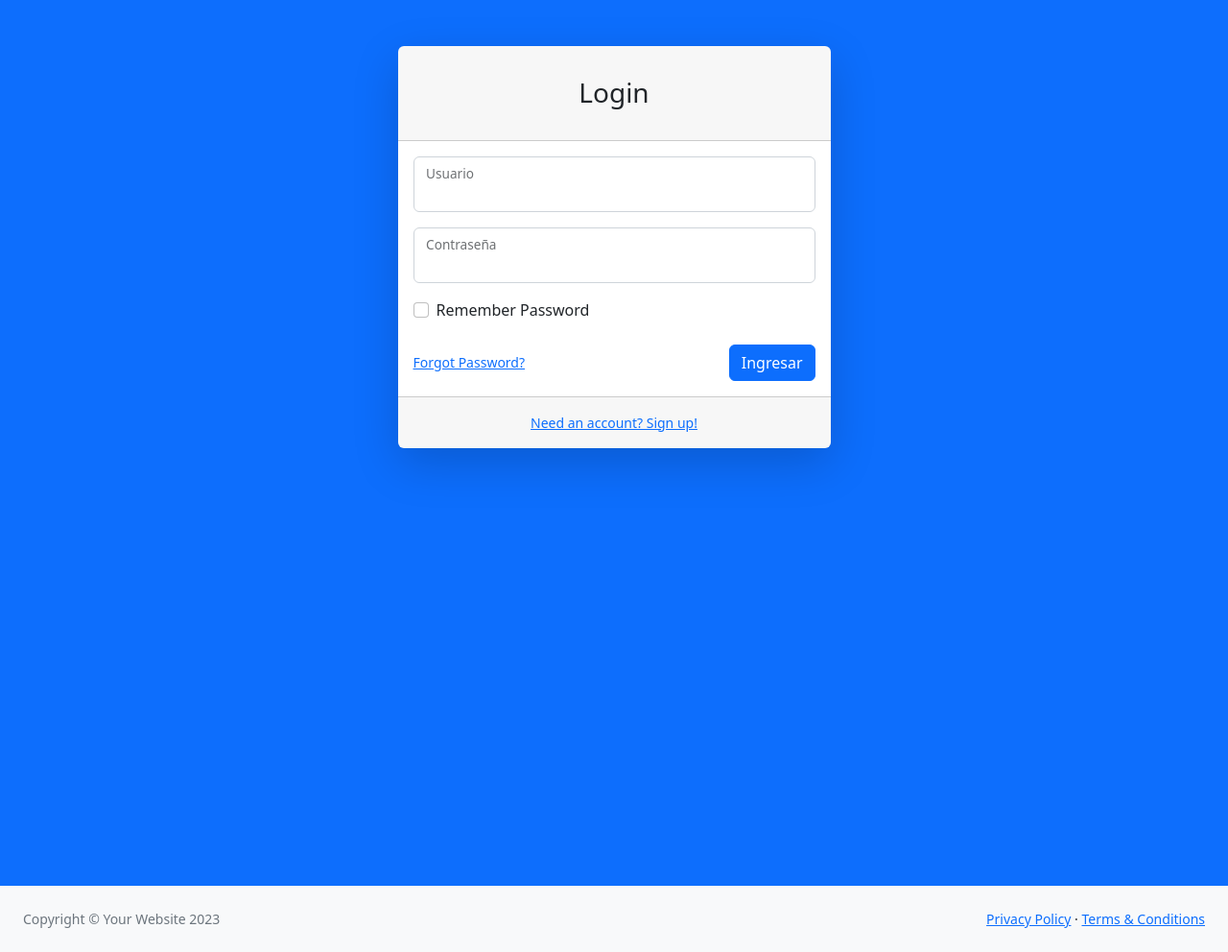
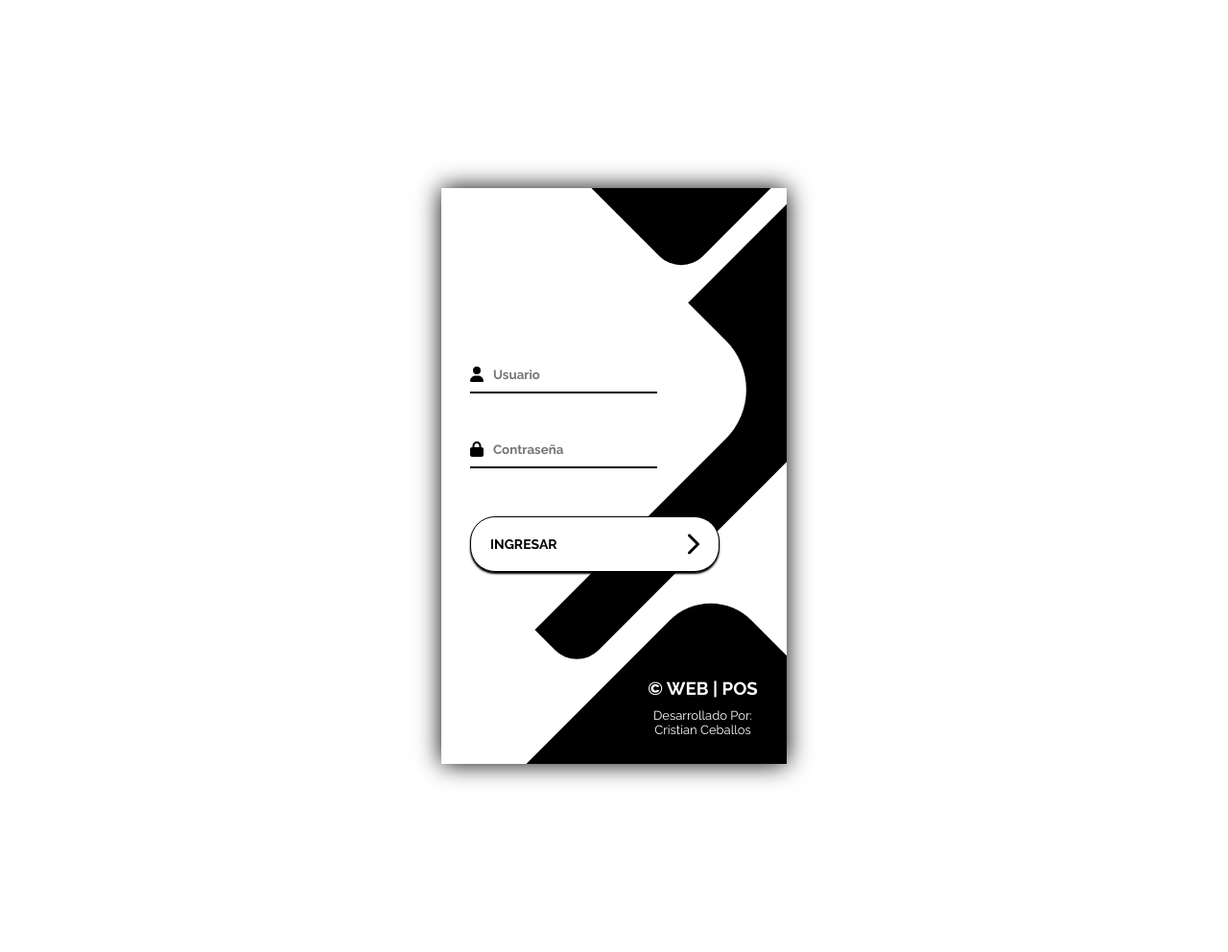
Before and after one commit to ceballos25/web-pos, a PHP site: page / in a window 1280 px wide. Shown: the whole page at 96% size. Run offline with PHP 8.4, Linux system fonts and the light colour scheme; some libraries are stand-ins or nearby versions.

Commit message:
finalizando login - Color Boton Swal.fire

```diff
--- a/crearCliente.php
+++ b/crearCliente.php
@@ -22,7 +22,8 @@ if ($_POST) {
             title: "¡Cliente Creado!",
             text: "El cliente se creó correctamente",
             icon: "success",
-            confirmButtonText: "Volver"
+            confirmButtonText: "Volver",
+            confirmButtonColor: "#000"
         }).then(function() {
             window.location.href = "clientes.php";});
     </script>';
@@ -32,7 +33,8 @@ if ($_POST) {
             title: "¡Ups...!",
             text: "Algo salió mal",
             icon: "error",
-            confirmButtonText: "Volver a intentar"
+            confirmButtonText: "Volver a intentar",
+            confirmButtonColor: "#000"
         }).then(function() {
             window.location.href = "clientes.php";});
     </script>';
--- a/crearProducto.php
+++ b/crearProducto.php
@@ -19,7 +19,8 @@ if ($_POST) {
             title: "¡Producto Creado!",
             text: "Producto Creado Correctamente",
             icon: "success",
-            confirmButtonText: "Volver"
+            confirmButtonText: "Volver",
+            confirmButtonColor: "#000"
         }).then(function() {
             window.location.href = "productos.php";});
     </script>';
@@ -29,7 +30,8 @@ if ($_POST) {
             title: "¡Ups...!",
             text: "Algo salió mal",
             icon: "error",
-            confirmButtonText: "Volver a intentar"
+            confirmButtonText: "Volver a intentar",
+            confirmButtonColor: "#000"
         }).then(function() {
             window.location.href = "productos.php";});
     </script>';
--- /dev/null
+++ b/css/login.css
@@ -0,0 +1,214 @@
+@import url('https://fonts.googleapis.com/css?family=Raleway:400,700');
+
+* {
+	box-sizing: border-box;
+	margin: 0;
+	padding: 0;
+	font-family: Raleway, sans-serif;
+}
+
+.prueba{
+	overflow: hidden !important;
+}
+.container {
+	display: flex;
+	align-items: center;
+	justify-content: center;
+	min-height: 100vh;
+	overflow: hidden;
+}
+
+.screen {
+	background: linear-gradient(90deg, #000000, #7C78B8);
+	position: relative;
+	height: 600px;
+	width: 360px;
+	box-shadow: 0px 0px 24px #000000;
+}
+
+.screen__content {
+	z-index: 1;
+	position: relative;
+	height: 100%;
+}
+
+.screen__background {
+	position: absolute;
+	top: 0;
+	left: 0;
+	right: 0;
+	bottom: 0;
+	z-index: 0;
+	-webkit-clip-path: inset(0 0 0 0);
+	clip-path: inset(0 0 0 0);
+	background-color: #fff;
+}
+
+.screen__background__shape {
+	transform: rotate(45deg);
+	position: absolute;
+}
+
+.screen__background__shape1 {
+	height: 520px;
+	width: 520px;
+	background: #FFF;
+	top: -50px;
+	right: 120px;
+	border-radius: 0 72px 0 0;
+}
+
+.screen__background__shape2 {
+	height: 220px;
+	width: 220px;
+	background: #000000;
+	top: -172px;
+	right: 0;
+	border-radius: 32px;
+}
+
+.screen__background__shape3 {
+	height: 540px;
+	width: 190px;
+	background: linear-gradient(270deg, #000000, #000000);
+	top: -24px;
+	right: 0;
+	border-radius: 32px;
+}
+
+.screen__background__shape4 {
+	height: 400px;
+	width: 200px;
+	background: #000000;
+	top: 420px;
+	right: 50px;
+	border-radius: 60px;
+}
+
+.login {
+	width: 320px;
+	padding: 30px;
+	padding-top: 156px;
+}
+
+.login__field {
+	padding: 20px 0px;
+	position: relative;
+}
+
+.login__icon {
+	position: absolute;
+	top: 30px;
+	color: #000000;
+}
+
+.login__input {
+	border: none;
+	border-bottom: 2px solid #000000;
+	background: none;
+	padding: 10px;
+	padding-left: 24px;
+	font-weight: 700;
+	width: 75%;
+	transition: .2s;
+}
+
+.login__input:active,
+.login__input:focus,
+.login__input:hover {
+	outline: none;
+	border-bottom-color: #000000;
+}
+
+.login__submit {
+	background: #fff;
+	font-size: 14px;
+	margin-top: 30px;
+	padding: 16px 20px;
+	border-radius: 26px;
+	border: 1px solid #000000;
+	text-transform: uppercase;
+	font-weight: 700;
+	display: flex;
+	align-items: center;
+	width: 100%;
+	color: #000000;
+	box-shadow: 0px 2px 2px #000000;
+	cursor: pointer;
+	transition: .2s;
+}
+
+.login__submit:active,
+.login__submit:focus,
+.login__submit:hover {
+	border-color: #000000;
+	outline: none;
+}
+
+.button__icon {
+	font-size: 24px;
+	margin-left: auto;
+	color: #7875B5;
+}
+
+.social-login {
+	position: absolute;
+	height: 90px;
+	width: 175px;
+	text-align: center;
+	bottom: 0px;
+	right: 0px;
+	color: #fff;
+}
+
+.developer{
+	font-size: 13px;
+	margin-top: 10px;
+}
+
+.social-icons {
+	display: flex;
+	align-items: center;
+	justify-content: center;
+}
+
+.link-ceballos {
+	color: white;
+	text-decoration: none;
+	position: relative;
+	transition: color 0.3s ease, transform 0.3s ease;
+  }
+
+  .link-ceballos::after {
+	content: '';
+	position: absolute;
+	width: 100%;
+	height: 1px;
+	bottom: 0;
+	left: 0;
+	background-color: #ffffff; /* Cambia este color a tu preferencia */
+	transform: scaleX(0);
+	transform-origin: bottom right;
+	transition: transform 0.3s ease;
+  }
+
+  .link-ceballos:hover {
+	color: #ffffff; /* Cambia este color a tu preferencia */
+  }
+
+  .link-ceballos:hover::after {
+	transform: scaleX(1);
+	transform-origin: bottom left;
+  }
+
+
+.social-login__icon {
+	padding: 20px 10px;
+	color: #fff;
+	text-decoration: none;
+	text-shadow: 0px 0px 8px #000000;
+}
+
+.social-login__icon:hover {
+	transform: scale(1.5);
+}
--- a/editarCliente.php
+++ b/editarCliente.php
@@ -27,7 +27,8 @@ if ($_SERVER["REQUEST_METHOD"] == "POST") {
                 title: "Datos actualizados!",
                 text: "Los datos se actualizaron correctamente",
                 icon: "success",
-                confirmButtonText: "Volver"
+                confirmButtonText: "Volver",
+                confirmButtonColor: "#000"
             }).then(function() {
                 window.location.href = "clientes.php";
             });
@@ -38,7 +39,8 @@ if ($_SERVER["REQUEST_METHOD"] == "POST") {
                 title: "¡Ups...!",
                 text: "Algo salió mal",
                 icon: "error",
-                confirmButtonText: "Volver a intentar"
+                confirmButtonText: "Volver a intentar",
+                confirmButtonColor: "#000"
             }).then(function() {
                 window.location.href = "clientes.php";
             });
--- a/editarProducto.php
+++ b/editarProducto.php
@@ -24,7 +24,8 @@ if ($_SERVER["REQUEST_METHOD"] == "POST") {
                 title: "Datos actualizados!",
                 text: "Los datos se actualizaron correctamente",
                 icon: "success",
-                confirmButtonText: "Volver"
+                confirmButtonText: "Volver",
+                confirmButtonColor: "#000"
             }).then(function() {
                 window.location.href = "productos.php";
             });
@@ -35,7 +36,8 @@ if ($_SERVER["REQUEST_METHOD"] == "POST") {
                 title: "¡Ups...!",
                 text: "Algo salió mal",
                 icon: "error",
-                confirmButtonText: "Volver a intentar"
+                confirmButtonText: "Volver a intentar",
+                confirmButtonColor: "#000"
             }).then(function() {
                 window.location.href = "productos.php";
             });
--- a/eliminarCliente.php
+++ b/eliminarCliente.php
@@ -14,7 +14,8 @@ if ($_SERVER["REQUEST_METHOD"] == "GET") {
             Swal.fire({
                 title: "¡Cliente eliminimado!",
                 icon: "success",
-                confirmButtonText: "Volver"
+                confirmButtonText: "Volver",
+                confirmButtonColor: "#000"
             }).then(function() {
                 window.location.href = "clientes.php";
             });
--- a/eliminarProducto.php
+++ b/eliminarProducto.php
@@ -14,7 +14,8 @@ if ($_SERVER["REQUEST_METHOD"] == "GET") {
             Swal.fire({
                 title: "Producto eliminimado!",
                 icon: "success",
-                confirmButtonText: "Volver"
+                confirmButtonText: "Volver",
+                confirmButtonColor: "#000"
             }).then(function() {
                 window.location.href = "productos.php";
             });
--- a/index.php
+++ b/index.php
@@ -1,3 +1,6 @@
+<body>
+<script src="https://cdn.jsdelivr.net/npm/sweetalert2@11"></script>
+</body>
 <?php
     require "conexion.php";
     session_start();
@@ -25,81 +28,73 @@
                 header("Location: principal.php");
 
             }else {
-                echo "Contraseña no coincide";
+                echo '<script>
+                Swal.fire({
+                    icon: "error",
+                    title: "Algo salió mal...",
+                    text: "Verifique usuario y/o contraseña",
+                    confirmButtonColor: "#000"
+                  });
+                </script>';
             }
 
         }else{
-            echo "No existe usuario";
+            echo '<script>
+            Swal.fire({
+                icon: "error",
+                title: "Algo salió mal...",
+                text: "El usuario no existe",
+                confirmButtonColor: "#000"
+              })
+            </script>';
         }
     }
 
 ?>
     <!DOCTYPE html>
     <html lang="es">
+
     <head>
         <meta charset="utf-8" />
         <meta http-equiv="X-UA-Compatible" content="IE=edge" />
         <meta name="viewport" content="width=device-width, initial-scale=1, shrink-to-fit=no" />
         <meta name="description" content="" />
         <meta name="author" content="" />
-        <title>Login - SB Admin</title>
-        <link href="css/styles.css" rel="stylesheet" />
+        <title>WEB | POS</title>
+        <link href="css/login.css" rel="stylesheet" />
         <script src="https://use.fontawesome.com/releases/v6.3.0/js/all.js" crossorigin="anonymous"></script>
     </head>
-    <body class="bg-primary">
-        <div id="layoutAuthentication">
-            <div id="layoutAuthentication_content">
-                <main>
+
+    <body>
         <div class="container">
-                        <div class="row justify-content-center">
-                            <div class="col-lg-5">
-                                <div class="card shadow-lg border-0 rounded-lg mt-5">
-                                    <div class="card-header"><h3 class="text-center font-weight-light my-4">Login</h3></div>
-                                    <div class="card-body">
-                                        <form method="POST" action="<?php echo $_SERVER['PHP_SELF'];?>">
-                                            <div class="form-floating mb-3">
-                                                <input class="form-control" id="inputEmail" name="usuario" type="text"/>
-                                                <label for="inputEmail">Usuario</label>
+            <div class="screen">
+                <div class="screen__content">
+                    <form class="login" method="POST" action="<?php echo $_SERVER['PHP_SELF'];?>" autocomplete="off">
+                        <div class="login__field">
+                            <i class="login__icon fas fa-user"></i>
+                            <input type="text" class="login__input" id="inputEmail" name="usuario" placeholder="Usuario">
                         </div>
-                                            <div class="form-floating mb-3">
-                                                <input class="form-control" type="password" name="password" />
-                                                <label for="inputPassword">Contraseña</label>
+                        <div class="login__field">
+                            <i class="login__icon fas fa-lock"></i>
+                            <input type="password" class="login__input" placeholder="Contraseña" name="password">
                         </div>
-                                            <div class="form-check mb-3">
-                                                <input class="form-check-input" id="inputRememberPassword" type="checkbox" value="" />
-                                                <label class="form-check-label" for="inputRememberPassword">Remember Password</label>
+                        <button class="button login__submit">
+                            <span class="button__text">Ingresar</span>
+                            <i class="button__icon fas fa-chevron-right" style="color:#000"></i>
+                        </button>
+                    </form>
+                    <div class="social-login">
+                        <h3>&copy; WEB | POS </h3>
+                        <p class="developer">Desarrollado Por: <br><a class="link-ceballos" href="https://ccceballos30.github.io/ccceballos30/" target="_blank" rel="noopener noreferrer"> Cristian Ceballos </a></p>
                     </div>
-                                            <div class="d-flex align-items-center justify-content-between mt-4 mb-0">
-                                                <a class="small" href="password.html">Forgot Password?</a>
-                                                <button class="btn btn-primary" type="submit">Ingresar</a>
                 </div>
-                                        </form>
-                                    </div>
-                                    <div class="card-footer text-center py-3">
-                                        <div class="small"><a href="register.html">Need an account? Sign up!</a></div>
+                <div class="screen__background">
+                    <span class="screen__background__shape screen__background__shape4"></span>
+                    <span class="screen__background__shape screen__background__shape3"></span>
+                    <span class="screen__background__shape screen__background__shape2"></span>
+                    <span class="screen__background__shape screen__background__shape1"></span>
                 </div>
             </div>
         </div>
-                        </div>
-                    </div>
-                </main>
-            </div>
-            <div id="layoutAuthentication_footer">
-                <footer class="py-4 bg-light mt-auto">
-                    <div class="container-fluid px-4">
-                        <div class="d-flex align-items-center justify-content-between small">
-                            <div class="text-muted">Copyright &copy; Your Website 2023</div>
-                            <div>
-                                <a href="#">Privacy Policy</a>
-                                &middot;
-                                <a href="#">Terms &amp; Conditions</a>
-                            </div>
-                        </div>
-                    </div>
-                </footer>
-            </div>
-        </div>
-        <script src="https://cdn.jsdelivr.net/npm/bootstrap@5.2.3/dist/js/bootstrap.bundle.min.js" crossorigin="anonymous"></script>
-        <script src="js/scripts.js"></script>
     </body>
     </html>
--- a/venta.php
+++ b/venta.php
@@ -142,6 +142,7 @@ include("header.php");
                     icon: "error",
                     title: "¡Algo salió mal!",
                     text: "Debe agregar al menos un producto",
+                    confirmButtonColor: "#000",
                 });
                 return;
             }
@@ -260,6 +261,7 @@ include("header.php");
             icon: "error",
             title: "¡Algo salió mal!",
             text: "Debe agregar al menos un producto",
+            confirmButtonColor: "#000",
         });
         return;
     }
@@ -296,6 +298,7 @@ include("header.php");
                                     icon: "error",
                                     title: "¡Algo salió mal!",
                                     text: "Cliente no Encontrado, Verifique N° Documento",
+                                    confirmButtonColor: "#000",
                                 });
                             }
                         } catch (error) {
@@ -305,6 +308,7 @@ include("header.php");
                                 icon: "error",
                                 title: "¡Algo salió mal!",
                                 text: "Contacte al Administrador",
+                                confirmButtonColor: "#000",
                             });
                         }
                     } else {
@@ -314,6 +318,7 @@ include("header.php");
                             icon: "error",
                             title: "¡Algo salió mal!",
                             text: "Contacte al Administrador",
+                            confirmButtonColor: "#000",
                         });
                     }
                 }
```
Also changed, not shown: enviar-cliente.php (+2 -1 lines), principal.php (+6 -3 lines), 1 other file. Lines whose indentation alone changed are shown as unchanged.
